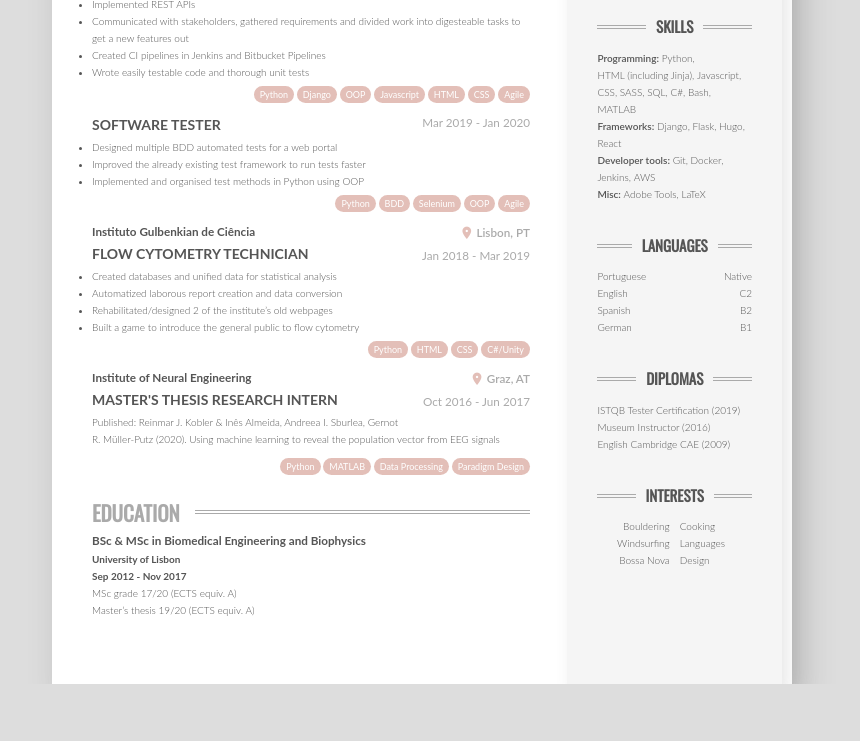
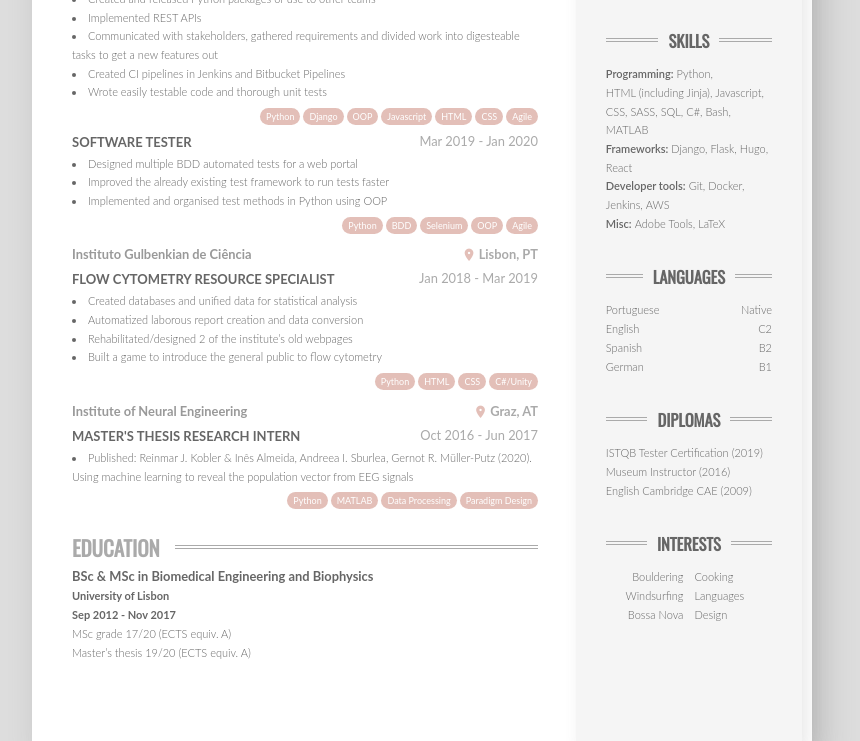
Before and after one commit to ineesalmeida/cv, a website: page index.html in a window 1280 px wide. Shown: the part 418-1159 px from the top of the page, without its empty margins (218-1078 px from the left). Before the commit the page ends 1102 px from the top, so only its background shows below. Drawn offline with nearby package versions, Linux system fonts and the light colour scheme; files that its build step writes are made by us from their sources.

Commit message:
add more details to CV

```diff
--- a/index.html
+++ b/index.html
@@ -8,7 +8,7 @@
     <link rel="stylesheet" href="https://fonts.googleapis.com/css?family=Oswald">
     <link rel="stylesheet" href="https://pro.fontawesome.com/releases/v5.10.0/css/all.css" integrity="sha384-AYmEC3Yw5cVb3ZcuHtOA93w35dYTsvhLPVnYs9eStHfGJvOvKxVfELGroGkvsg+p" crossorigin="anonymous"/>
     <link href="https://fonts.googleapis.com/icon?family=Material+Icons" rel="stylesheet">
-    <link rel="stylesheet" href="cv_style.css">
+    <link rel="stylesheet" href="css/style.css">
 </head>
 <body>
     <div class="content">
@@ -37,11 +37,15 @@
                 <div class="section__content">
                     <div class="experience">
                         <div class="experience__item">
+                            <div class="experience__header">
                                 <h3 class="experience__company">Perspectum Diagnostics</h3>
                                 <h3 class="experience__place">Oxford, UK</h3>
+                            </div>
                             <div class="experience__job">
+                                <div class="experience__subheader">
                                     <h3 class="experience__position">Software Engineer</h3>
                                     <h3 class="experience__date">Jan 2020 - Present</h3>
+                                </div>
                                 <ul>
                                     <li class="experience__bullet">Implemented peer-reviewed features for a Django web portal</li>
                                     <li class="experience__bullet">Created and released Python packages of use to other teams</li>
@@ -63,8 +67,10 @@
                                 </div>
                             </div>
                             <div class="experience__job">
+                                <div class="experience__subheader">
                                     <h3 class="experience__position">Software Tester</h3>
                                     <h3 class="experience__date">Mar 2019 - Jan 2020</h3>
+                                </div>
                                 <ul>
                                     <li class="experience__bullet">Designed multiple BDD automated tests for a web portal</li>
                                     <li class="experience__bullet">Improved the already existing test framework to run tests faster</li>
@@ -83,11 +89,15 @@
                         </div>
 
                         <div class="experience__item">
+                            <div class="experience__header">
                                 <h3 class="experience__company">Instituto Gulbenkian de Ciência</h3>
                                 <h3 class="experience__place">Lisbon, PT</h3>
+                            </div>
                             <div class="experience__job">
-                                <h3 class="experience__position">Flow Cytometry Technician</h3>
+                                <div class="experience__subheader">
+                                    <h3 class="experience__position">Flow Cytometry Resource Specialist</h3>
                                     <h3 class="experience__date">Jan 2018 - Mar 2019</h3>
+                                </div>
                                 <ul>
                                     <li class="experience__bullet">Created databases and unified data for statistical analysis</li>
                                     <li class="experience__bullet">Automatized laborous report creation and data conversion</li>
@@ -106,13 +116,18 @@
                         </div>
 
                         <div class="experience__item">
+                            <div class="experience__header">
                                 <h3 class="experience__company">Institute of Neural Engineering</h3>
                                 <h3 class="experience__place">Graz, AT</h3>
+                            </div>
                             <div class="experience__job">
+                                <div class="experience__subheader">
                                     <h3 class="experience__position">Master's Thesis Research Intern</h3>
                                     <h3 class="experience__date">Oct 2016 - Jun 2017</h3>
-                                Published: Reinmar J. Kobler & Inês Almeida, Andreea I. Sburlea, Gernot R. Müller-Putz (2020). Using machine learning to reveal the population vector from EEG signals
                                 </div>
+                                <ul>
+                                    <li class="experience__bullet">Published: Reinmar J. Kobler & Inês Almeida, Andreea I. Sburlea, Gernot R. Müller-Putz (2020). Using machine learning to reveal the population vector from EEG signals</li>
+                                </ul>
                                 <div class="experience__badges">
                                     <ul>
                                         <li class="experience__badge">Python</li>
@@ -120,6 +135,7 @@
                                         <li class="experience__badge">Data Processing</li>
                                         <li class="experience__badge">Paradigm Design</li>
                                     </ul>
+                                </div>
                             </div>
                         </div>
                     </div>
@@ -152,7 +168,7 @@
             </div>
             <div class="sideSection contact">
                 <ul>
-                    <li class="contact__item"><i class="fas fa-phone"></i><span>+44 7869094999</span></li>
+                    <li class="contact__item"><i class="fas fa-phone"></i><span>+44 786 909 4999</span></li>
                     <li class="contact__item"><i class="fas fa-envelope"></i><span>contact@ines-almeida.com</span></li>
                     <li class="contact__item"><i class="fas fa-globe"></i><span>ines-almeida.com</span></li>
                     <li class="contact__item"><i class="fab fa-linkedin-in"></i><span>in/ines-de-almeida</span></li>
--- a/sass/_abstract.scss
+++ b/sass/_abstract.scss
@@ -1,6 +1,7 @@
 // COLORS
 $color-grey: #aaa;
-$color-grey-dark: #555;
+$color-grey-2: #999;
+$color-grey-dark: #666;
 $color-white: #fff;
 
 $color-primary: #e3bfb8;
@@ -10,4 +11,4 @@ $color-right-col: #f5f5f5;
 
 // WIDTHS
 $width-left-col: 70%;
-$page-width: 74rem;
+$page-width: 78rem;
--- a/sass/_base.scss
+++ b/sass/_base.scss
@@ -19,7 +19,7 @@ html {
     min-height: paper_height($page-width);
     background-color: $color-white;
 
-    @media (min-width: 60rem) {
+    @media screen and (min-width: 60rem) {
         margin: 6rem 0;
         @include shadow(1);
         @include hz-center;
--- a/sass/_typography.scss
+++ b/sass/_typography.scss
@@ -2,6 +2,7 @@ body {
     font-family: "Lato", sans-serif;
     font-weight: 300;
     line-height: 1.7;
+    font-size: 1.1rem;
     color: $color-grey-dark;
 }
 
--- a/sass/components/_contact.scss
+++ b/sass/components/_contact.scss
@@ -3,6 +3,7 @@
 
     &__item {
         position: relative;
+        font-size: 1rem;
 
         & > i {
             background-color: $color-primary;
--- a/sass/components/_experience.scss
+++ b/sass/components/_experience.scss
@@ -4,39 +4,47 @@
         margin-bottom: 1rem;
     }
 
+    &__header,
+    &__subheader {
+        display: block;
+        width: 100%;
+        height: 2.4rem;
+    }
+
     &__job {
-        margin-bottom: 1rem;
+        position: relative;
     }
 
     &__company,
     &__position {
         text-align: left;
+        width: 70%;
         float: left;
-        width: 70%;
+    }
+
+    &__company {
+        color: $color-grey-2;
     }
 
     &__position {
         text-transform: uppercase;
-        font-size: 1.4rem;
-        margin-bottom: 0.2rem;
+        font-size: 1.3rem;
+        color: $color-grey-dark;
     }
 
     &__date,
     &__place {
+        float: right;
         text-align: right;
-        float: right;
         width: 30%;
         color: $color-grey;
+    }
+
+    &__date {
         font-weight: 400;
     }
 
-    &__date {
-        margin-bottom: 0.7rem;
-    }
-
     &__place {
-        font-weight: 600;
-
         &::before {
             font-family: 'Material Icons';
             color: $color-primary;
@@ -47,6 +55,10 @@
             vertical-align: middle;
             font-weight: 900;
         }
+    }
+
+    &__bullet {
+        list-style-position: inside;
     }
 
     &__badges {
```
Lines whose indentation alone changed are shown as unchanged.
